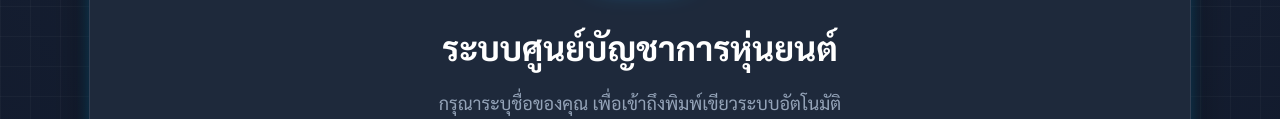
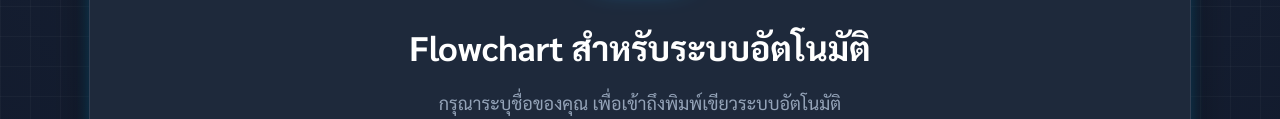
Before and after one commit to panupong-unkam/payub-school, a plain HTML site: page Hr1-2RobotM2.html in a window 1280 px wide. Shown: the part 354-473 px from the top of the page. Drawn offline with nearby package versions, Linux system fonts and the light colour scheme.

Commit message:
Update Hr1-2RobotM2.html

```diff
--- a/Hr1-2RobotM2.html
+++ b/Hr1-2RobotM2.html
@@ -142,7 +142,7 @@
         <div class="step active" id="step-0">
             <div style="text-align: center; padding: 50px 20px;">
                 <div style="font-size: 80px; margin-bottom: 20px; filter: drop-shadow(0 0 15px var(--cyber-blue));">📟</div>
-                <h2 style="color: white; font-size: 34px; margin-bottom: 10px;">ระบบศูนย์บัญชาการหุ่นยนต์</h2>
+                <h2 style="color: white; font-size: 34px; margin-bottom: 10px;">Flowchart สำหรับระบบอัตโนมัติ</h2>
                 <p style="color: var(--text-muted); font-size: 18px; margin-bottom: 40px;">กรุณาระบุชื่อของคุณ เพื่อเข้าถึงพิมพ์เขียวระบบอัตโนมัติ</p>
                 <input type="text" id="guest-name-input" placeholder="พิมพ์ชื่อเล่นหรือชื่อจริง..." style="width:100%; max-width:400px; padding:15px 20px; background:rgba(0,0,0,0.3); border:2px solid var(--cyber-blue); border-radius:12px; color:white; font-size:20px; text-align:center; outline:none;" onkeypress="if(event.key === 'Enter') startLesson()">
                 <div style="margin-top: 35px;">
```
